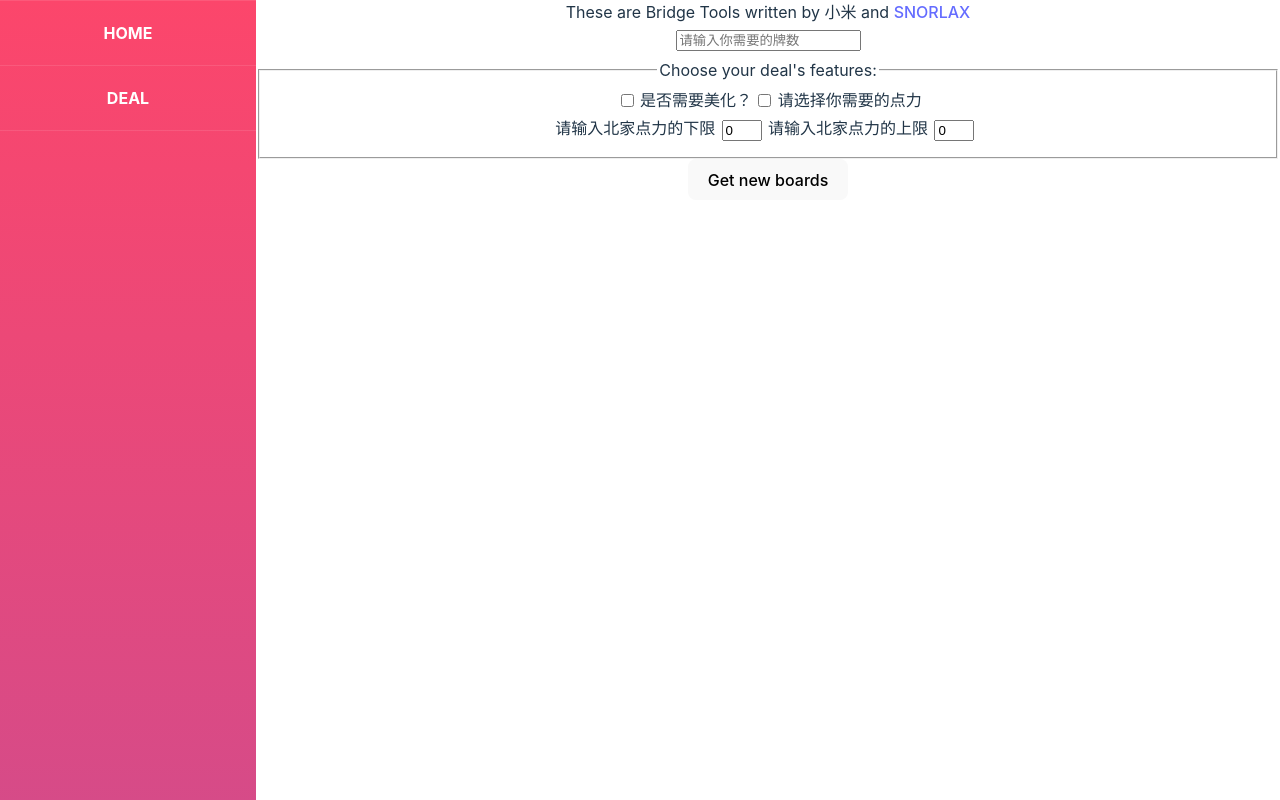
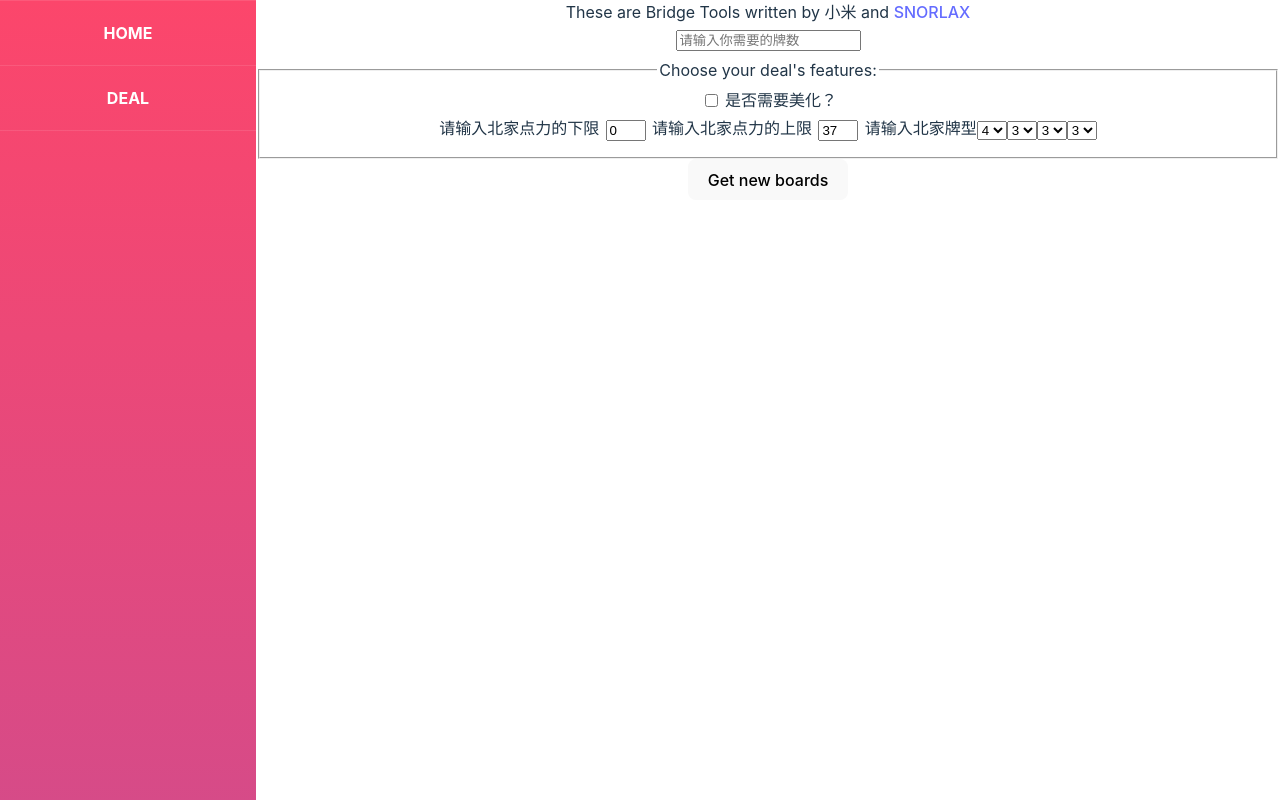
Before and after one commit to S-N-O-R-L-A-X/Bridge-Tools, a React (Vite) app: page / in a window 1280 px wide. Both pictures are taken after a click on the item "DEAL". Shown: the top 800 px of the page. Built offline with nearby package versions, Linux system fonts and the light colour scheme.

Commit message:
feat: add shape

```diff
--- a/src/Components/HandSetting/HandSetting.tsx
+++ b/src/Components/HandSetting/HandSetting.tsx
@@ -1,4 +1,5 @@
 import { useState, ChangeEvent, HTMLAttributes, forwardRef, Ref } from "react";
+import HandShape from "./HandShape";
 import "./index.css";
 
 interface HandSettingProps extends HTMLAttributes<HTMLElement> {
@@ -7,7 +8,7 @@ interface HandSettingProps extends HTMLAttributes<HTMLElement> {
 
 const HandSetting = forwardRef((props: HandSettingProps, ref: Ref<HTMLDivElement>) => {
   const [lowPoints, setLowPoints] = useState<number>(0);
-  const [highPoints, setHighPoints] = useState<number>(0);
+  const [highPoints, setHighPoints] = useState<number>(37);
 
 
   function handleLowPoints(e: ChangeEvent) {
@@ -22,6 +23,8 @@ const HandSetting = forwardRef((props: HandSettingProps, ref: Ref<HTMLDivElement
     <div ref={ref}>
       请输入北家点力的下限<input value={lowPoints} onChange={handleLowPoints} placeholder="请输入北家点力的下限" className="point"></input>
       请输入北家点力的上限<input value={highPoints} onChange={handleHighPoints} placeholder="请输入北家点力的上限" className="point"></input>
+      请输入北家牌型
+      <HandShape />
     </div>
   )
 
--- /dev/null
+++ b/src/Components/HandSetting/HandShape.tsx
@@ -0,0 +1,60 @@
+import { ChangeEvent, useState } from "react"
+
+export default function HandShape() {
+  const [spades, setSpades] = useState<number>(4);
+  const [hearts, setHearts] = useState<number>(3);
+  const [diamonds, setDiamonds] = useState<number>(3);
+  const [clubs, setClubs] = useState<number>(3);
+  const [rest, setRest] = useState<number>(0);
+
+  function handleSpadesChange(e: ChangeEvent) {
+    setSpades(Number((e.target as HTMLInputElement).value));
+    setRest(13 - spades - hearts - diamonds - clubs);
+  }
+
+  function handleHeartsChange(e: ChangeEvent) {
+    setHearts(Number((e.target as HTMLInputElement).value));
+    setRest(13 - spades - hearts - diamonds - clubs);
+
+  }
+
+  function handleDiamondsChange(e: ChangeEvent) {
+    setDiamonds(Number((e.target as HTMLInputElement).value));
+    setRest(13 - spades - hearts - diamonds - clubs);
+
+  }
+
+  function handleClubsChange(e: ChangeEvent) {
+    setClubs(Number((e.target as HTMLInputElement).value));
+    setRest(13 - spades - hearts - diamonds - clubs);
+  }
+
+  return (
+    <>
+      <select
+        name="spades"
+        onChange={handleSpadesChange}
+      >
+        {new Array(spades + rest + 1).fill(0).map((_, idx) => idx === spades ? <option value={idx} selected>{idx}</option> : <option value={idx}>{idx}</option>)}
+      </select>
+      <select
+        onChange={handleHeartsChange}
+      >
+        {new Array(hearts + rest + 1).fill(0).map((_, idx) => idx === hearts ? <option value={idx} selected>{idx}</option> : <option value={idx}>{idx}</option>)}
+      </select>
+      <select
+        onChange={handleDiamondsChange}
+      >
+
+        {new Array(diamonds + rest + 1).fill(0).map((_, idx) => idx === diamonds ? <option value={idx} selected>{idx}</option> : <option value={idx}>{idx}</option>)}
+      </select>
+      <select
+        onChange={handleClubsChange}
+      >
+        {new Array(clubs + rest + 1).fill(0).map((_, idx) => idx === clubs ? <option value={idx} selected>{idx}</option> : <option value={idx}>{idx}</option>)}
+      </select>
+
+    </>
+
+  )
+}
--- a/src/views/Deal/Deal.tsx
+++ b/src/views/Deal/Deal.tsx
@@ -55,7 +55,7 @@ export default function Deal() {
 
           <div>
             <input type="checkbox" id="beautify" name="beautify" onChange={handleBeautify} />是否需要美化？
-            <input type="checkbox" id="beautify" name="beautify" onChange={handleBeautify} />请选择你需要的点力
+            {/* <input type="checkbox" id="beautify" name="beautify" onChange={handleBeautify} />请选择你需要的点力 */}
           </div>
 
           <HandSetting ref={Nref} />
```
